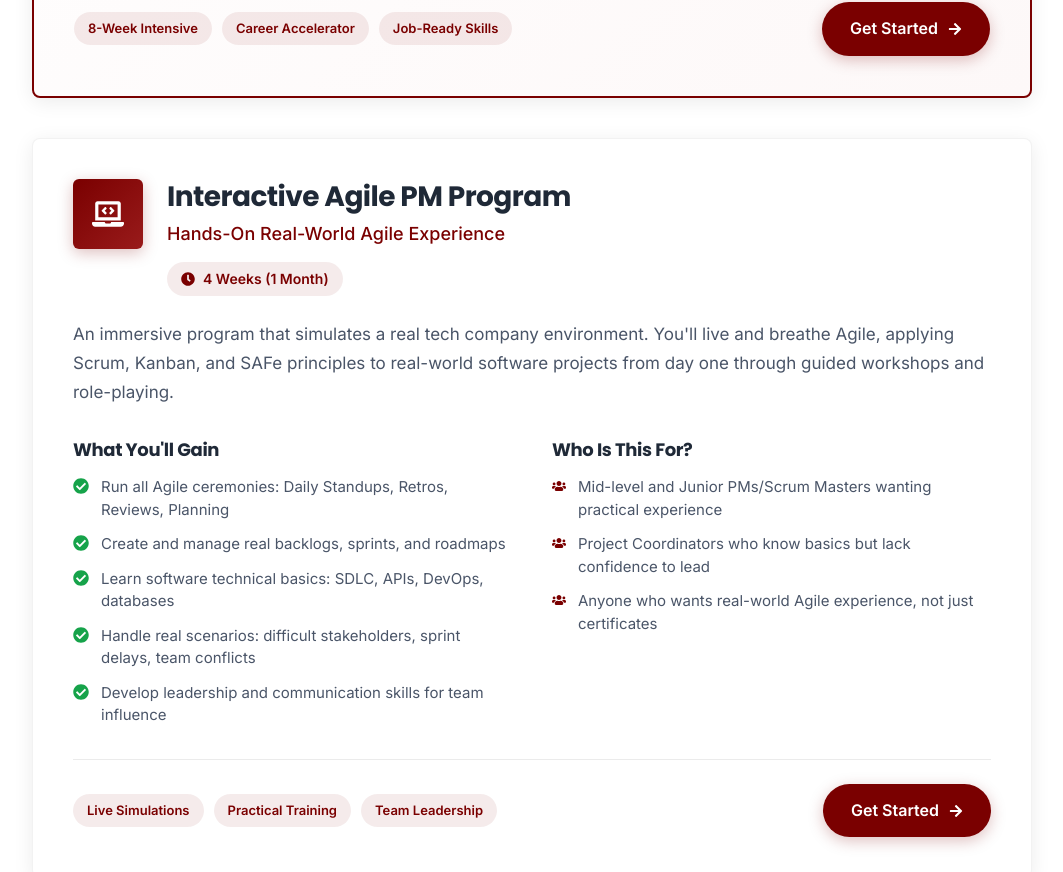
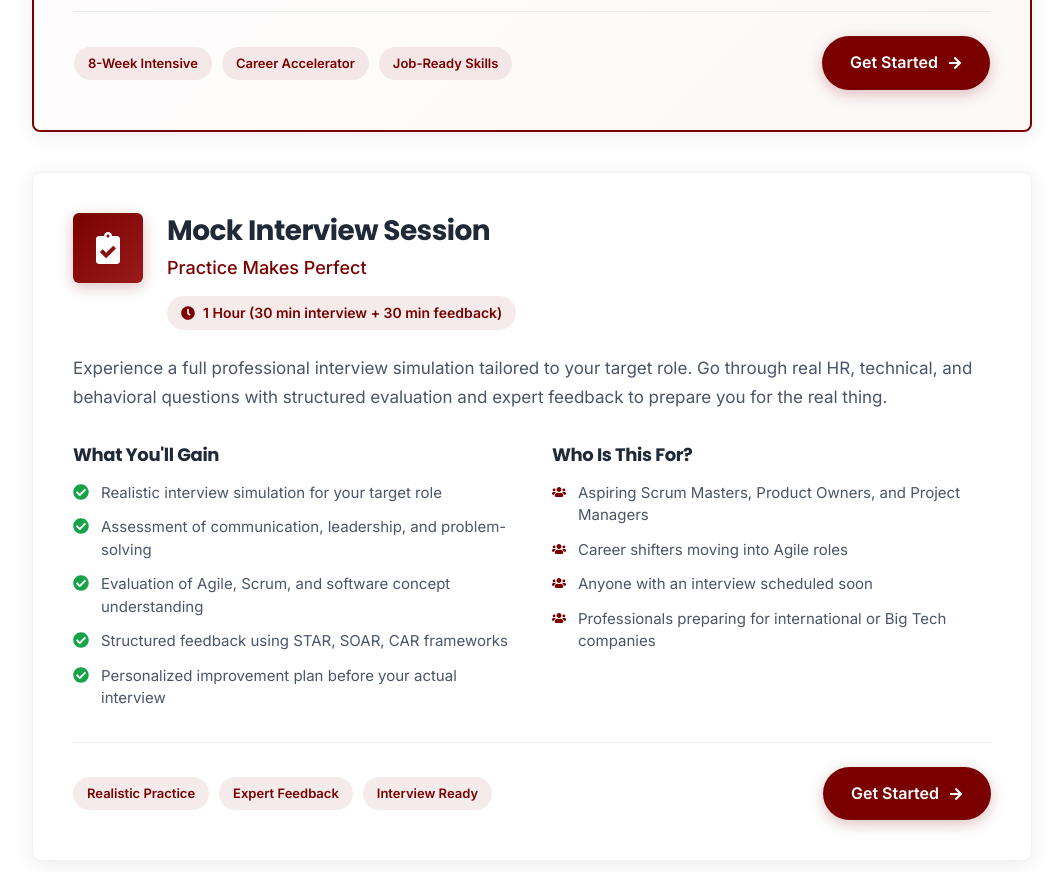
Before and after one commit to mstfa13/Younes, a React (Vite) app: page /services in a window 1280 px wide. Shown: the part 2744-3616 px from the top of the page, without its empty margins (108-1171 px from the left). Built offline with nearby package versions, Linux system fonts and the light colour scheme.

Commit message:
Remove Interactive Agile PM Program, add 1:1 mentoring to Zero to Hero

```diff
--- a/src/components/ServicesPage.jsx
+++ b/src/components/ServicesPage.jsx
@@ -10,7 +10,6 @@ import {
   FaClipboardCheck,
   FaFileAlt,
   FaBuilding,
-  FaLaptopCode,
   FaArrowRight,
   FaCheckCircle,
   FaClock,
@@ -84,7 +83,8 @@ function ServicesPage() {
         'Real-world project portfolio with actual artifacts',
         'Professional toolkit: templates, RAID logs, sprint plans',
         'Career support: mock interviews, CV optimization, LinkedIn makeover',
-        'Private community access for networking and job leads'
+        'Private community access for networking and job leads',
+        '1:1 mentoring session for personalized guidance'
       ],
       whoIsItFor: [
         'Career shifters from Dev, QA, or Business Analysis roles',
@@ -94,27 +94,6 @@ function ServicesPage() {
       ],
       highlights: ['8-Week Intensive', 'Career Accelerator', 'Job-Ready Skills'],
       featured: true
-    },
-    {
-      id: 'interactive-pm',
-      icon: <FaLaptopCode />,
-      title: 'Interactive Agile PM Program',
-      tagline: 'Hands-On Real-World Agile Experience',
-      description: "An immersive program that simulates a real tech company environment. You'll live and breathe Agile, applying Scrum, Kanban, and SAFe principles to real-world software projects from day one through guided workshops and role-playing.",
-      duration: '4 Weeks (1 Month)',
-      features: [
-        'Run all Agile ceremonies: Daily Standups, Retros, Reviews, Planning',
-        'Create and manage real backlogs, sprints, and roadmaps',
-        'Learn software technical basics: SDLC, APIs, DevOps, databases',
-        'Handle real scenarios: difficult stakeholders, sprint delays, team conflicts',
-        'Develop leadership and communication skills for team influence'
-      ],
-      whoIsItFor: [
-        'Mid-level and Junior PMs/Scrum Masters wanting practical experience',
-        'Project Coordinators who know basics but lack confidence to lead',
-        'Anyone who wants real-world Agile experience, not just certificates'
-      ],
-      highlights: ['Live Simulations', 'Practical Training', 'Team Leadership']
     },
     {
       id: 'mock-interview',
```
